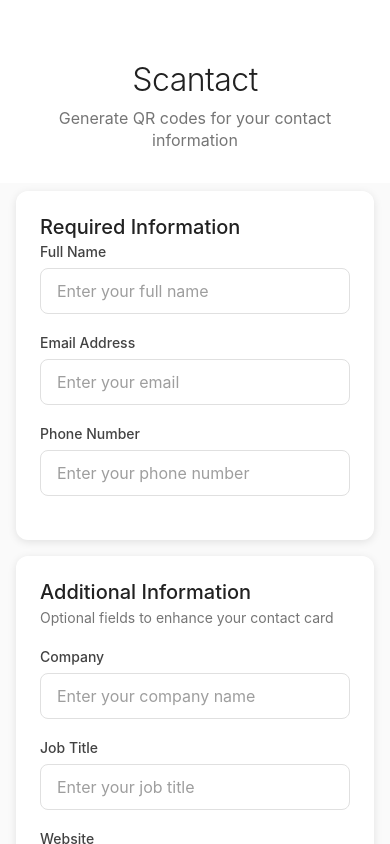
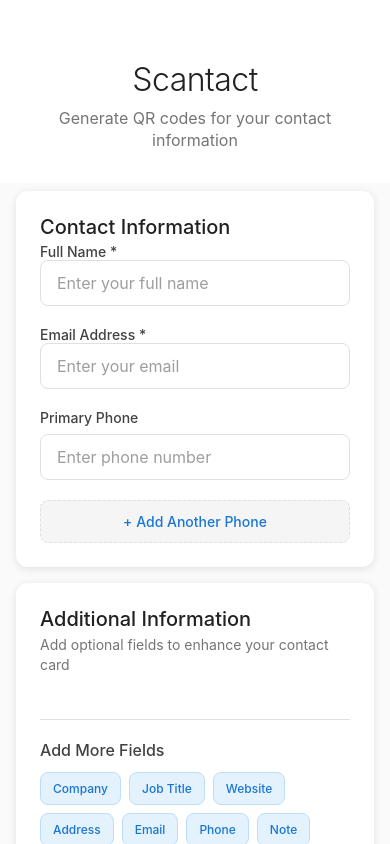
Before and after one commit to andrewnyu/scantact, a React Native app: screen / in a window 390 px wide. Built offline with nearby package versions, Linux system fonts and the light colour scheme.

Commit message:
Add additional phone input option and hide optional fields input form

```diff
--- a/App.js
+++ b/App.js
@@ -7,30 +7,144 @@ const { width } = Dimensions.get('window');
 export default function App() {
   const [name, setName] = useState('');
   const [email, setEmail] = useState('');
-  const [phone, setPhone] = useState('');
-  const [company, setCompany] = useState('');
-  const [jobTitle, setJobTitle] = useState('');
-  const [website, setWebsite] = useState('');
-  const [address, setAddress] = useState('');
+  const [phones, setPhones] = useState(['']);
   const [showQR, setShowQR] = useState(false);
+
+  // Additional fields state
+  const [additionalFields, setAdditionalFields] = useState([]);
+
+  const addPhone = () => {
+    setPhones([...phones, '']);
+  };
+
+  const removePhone = (index) => {
+    if (phones.length > 1) {
+      const newPhones = phones.filter((_, i) => i !== index);
+      setPhones(newPhones);
+    }
+  };
+
+  const updatePhone = (index, value) => {
+    const newPhones = [...phones];
+    newPhones[index] = value;
+    setPhones(newPhones);
+  };
+
+  const addAdditionalField = (type) => {
+    setAdditionalFields([...additionalFields, { id: Date.now(), type, value: '' }]);
+  };
+
+  const removeAdditionalField = (id) => {
+    setAdditionalFields(additionalFields.filter(field => field.id !== id));
+  };
+
+  const updateAdditionalField = (id, value) => {
+    setAdditionalFields(additionalFields.map(field =>
+      field.id === id ? { ...field, value } : field
+    ));
+  };
 
   const generateVCard = () => {
     let vCard = 'BEGIN:VCARD\nVERSION:3.0\n';
     vCard += `FN:${name}\n`;
     vCard += `EMAIL:${email}\n`;
-    vCard += `TEL:${phone}\n`;
 
-    if (company) vCard += `ORG:${company}\n`;
-    if (jobTitle) vCard += `TITLE:${jobTitle}\n`;
-    if (website) vCard += `URL:${website}\n`;
-    if (address) vCard += `ADR:;;${address};;;;\n`;
+    // Add all phone numbers
+    phones.forEach((phone, index) => {
+      if (phone.trim()) {
+        const phoneType = index === 0 ? 'TYPE=CELL' : 'TYPE=WORK';
+        vCard += `TEL;${phoneType}:${phone}\n`;
+      }
+    });
+
+    // Add additional fields
+    additionalFields.forEach(field => {
+      if (field.value.trim()) {
+        switch (field.type) {
+          case 'company':
+            vCard += `ORG:${field.value}\n`;
+            break;
+          case 'jobTitle':
+            vCard += `TITLE:${field.value}\n`;
+            break;
+          case 'website':
+            vCard += `URL:${field.value}\n`;
+            break;
+          case 'address':
+            vCard += `ADR:;;${field.value};;;;\n`;
+            break;
+          case 'email':
+            vCard += `EMAIL;TYPE=WORK:${field.value}\n`;
+            break;
+          case 'phone':
+            vCard += `TEL;TYPE=WORK:${field.value}\n`;
+            break;
+          case 'note':
+            vCard += `NOTE:${field.value}\n`;
+            break;
+        }
+      }
+    });
 
     vCard += 'END:VCARD';
     return vCard;
   };
 
   const vCard = generateVCard();
-  const isFormValid = name.trim() && email.trim() && phone.trim();
+  const isFormValid = name.trim() && email.trim() && phones.some(phone => phone.trim());
+
+  const renderPhoneInput = (phone, index) => (
+    <View key={index} style={styles.inputGroup}>
+      <View style={styles.inputHeader}>
+        <Text style={styles.label}>
+          {index === 0 ? 'Primary Phone' : `Phone ${index + 1}`}
+        </Text>
+        {phones.length > 1 && (
+          <TouchableOpacity
+            style={styles.removeButton}
+            onPress={() => removePhone(index)}
+            activeOpacity={0.7}
+          >
+            <Text style={styles.removeButtonText}>Remove</Text>
+          </TouchableOpacity>
+        )}
+      </View>
+      <TextInput
+        style={styles.input}
+        placeholder="Enter phone number"
+        value={phone}
+        onChangeText={(value) => updatePhone(index, value)}
+        keyboardType="phone-pad"
+        placeholderTextColor="#9E9E9E"
+      />
+    </View>
+  );
+
+  const renderAdditionalField = (field) => (
+    <View key={field.id} style={styles.inputGroup}>
+      <View style={styles.inputHeader}>
+        <Text style={styles.label}>{field.type.charAt(0).toUpperCase() + field.type.slice(1)}</Text>
+        <TouchableOpacity
+          style={styles.removeButton}
+          onPress={() => removeAdditionalField(field.id)}
+          activeOpacity={0.7}
+        >
+          <Text style={styles.removeButtonText}>Remove</Text>
+        </TouchableOpacity>
+      </View>
+      <TextInput
+        style={[styles.input, field.type === 'address' && styles.textArea]}
+        placeholder={`Enter ${field.type}`}
+        value={field.value}
+        onChangeText={(value) => updateAdditionalField(field.id, value)}
+        keyboardType={field.type === 'email' || field.type === 'website' ? 'email-address' : 'default'}
+        autoCapitalize={field.type === 'email' || field.type === 'website' ? 'none' : 'sentences'}
+        multiline={field.type === 'address'}
+        numberOfLines={field.type === 'address' ? 3 : 1}
+        placeholderTextColor="#9E9E9E"
+      />
+    </View>
+  );
 
   return (
     <KeyboardAvoidingView style={styles.container} behavior={Platform.OS === 'ios' ? 'padding' : undefined}>
@@ -41,9 +155,10 @@ export default function App() {
         </View>
 
         <View style={styles.card}>
-          <Text style={styles.sectionTitle}>Required Information</Text>
+          <Text style={styles.sectionTitle}>Contact Information</Text>
+
           <View style={styles.inputGroup}>
-            <Text style={styles.label}>Full Name</Text>
+            <Text style={styles.label}>Full Name *</Text>
             <TextInput
               style={styles.input}
               placeholder="Enter your full name"
@@ -54,7 +169,7 @@ export default function App() {
           </View>
 
           <View style={styles.inputGroup}>
-            <Text style={styles.label}>Email Address</Text>
+            <Text style={styles.label}>Email Address *</Text>
             <TextInput
               style={styles.input}
               placeholder="Enter your email"
@@ -66,69 +181,76 @@ export default function App() {
             />
           </View>
 
-          <View style={styles.inputGroup}>
-            <Text style={styles.label}>Phone Number</Text>
-            <TextInput
-              style={styles.input}
-              placeholder="Enter your phone number"
-              value={phone}
-              onChangeText={setPhone}
-              keyboardType="phone-pad"
-              placeholderTextColor="#9E9E9E"
-            />
-          </View>
+          {phones.map((phone, index) => renderPhoneInput(phone, index))}
+
+          <TouchableOpacity
+            style={styles.addButton}
+            onPress={addPhone}
+            activeOpacity={0.8}
+          >
+            <Text style={styles.addButtonText}>+ Add Another Phone</Text>
+          </TouchableOpacity>
         </View>
 
         <View style={styles.card}>
           <Text style={styles.sectionTitle}>Additional Information</Text>
-          <Text style={styles.sectionSubtitle}>Optional fields to enhance your contact card</Text>
+          <Text style={styles.sectionSubtitle}>Add optional fields to enhance your contact card</Text>
 
-          <View style={styles.inputGroup}>
-            <Text style={styles.label}>Company</Text>
-            <TextInput
-              style={styles.input}
-              placeholder="Enter your company name"
-              value={company}
-              onChangeText={setCompany}
-              placeholderTextColor="#9E9E9E"
-            />
-          </View>
+          {additionalFields.map(field => renderAdditionalField(field))}
 
-          <View style={styles.inputGroup}>
-            <Text style={styles.label}>Job Title</Text>
-            <TextInput
-              style={styles.input}
-              placeholder="Enter your job title"
-              value={jobTitle}
-              onChangeText={setJobTitle}
-              placeholderTextColor="#9E9E9E"
-            />
-          </View>
-
-          <View style={styles.inputGroup}>
-            <Text style={styles.label}>Website</Text>
-            <TextInput
-              style={styles.input}
-              placeholder="Enter your website URL"
-              value={website}
-              onChangeText={setWebsite}
-              keyboardType="url"
-              autoCapitalize="none"
-              placeholderTextColor="#9E9E9E"
-            />
-          </View>
-
-          <View style={styles.inputGroup}>
-            <Text style={styles.label}>Address</Text>
-            <TextInput
-              style={[styles.input, styles.textArea]}
-              placeholder="Enter your address"
-              value={address}
-              onChangeText={setAddress}
-              multiline
-              numberOfLines={3}
-              placeholderTextColor="#9E9E9E"
-            />
+          <View style={styles.addFieldsContainer}>
+            <Text style={styles.addFieldsTitle}>Add More Fields</Text>
+            <View style={styles.addFieldsGrid}>
+              <TouchableOpacity
+                style={styles.addFieldButton}
+                onPress={() => addAdditionalField('company')}
+                activeOpacity={0.8}
+              >
+                <Text style={styles.addFieldButtonText}>Company</Text>
+              </TouchableOpacity>
+              <TouchableOpacity
+                style={styles.addFieldButton}
+                onPress={() => addAdditionalField('jobTitle')}
+                activeOpacity={0.8}
+              >
+                <Text style={styles.addFieldButtonText}>Job Title</Text>
+              </TouchableOpacity>
+              <TouchableOpacity
+                style={styles.addFieldButton}
+                onPress={() => addAdditionalField('website')}
+                activeOpacity={0.8}
+              >
+                <Text style={styles.addFieldButtonText}>Website</Text>
+              </TouchableOpacity>
+              <TouchableOpacity
+                style={styles.addFieldButton}
+                onPress={() => addAdditionalField('address')}
+                activeOpacity={0.8}
+              >
+                <Text style={styles.addFieldButtonText}>Address</Text>
+              </TouchableOpacity>
+              <TouchableOpacity
+                style={styles.addFieldButton}
+                onPress={() => addAdditionalField('email')}
+                activeOpacity={0.8}
+              >
+                <Text style={styles.addFieldButtonText}>Email</Text>
+              </TouchableOpacity>
+              <TouchableOpacity
+                style={styles.addFieldButton}
+                onPress={() => addAdditionalField('phone')}
+                activeOpacity={0.8}
+              >
+                <Text style={styles.addFieldButtonText}>Phone</Text>
+              </TouchableOpacity>
+              <TouchableOpacity
+                style={styles.addFieldButton}
+                onPress={() => addAdditionalField('note')}
+                activeOpacity={0.8}
+              >
+                <Text style={styles.addFieldButtonText}>Note</Text>
+              </TouchableOpacity>
+            </View>
           </View>
         </View>
 
@@ -217,11 +339,16 @@ const styles = StyleSheet.create({
   inputGroup: {
     marginBottom: 20,
   },
+  inputHeader: {
+    flexDirection: 'row',
+    justifyContent: 'space-between',
+    alignItems: 'center',
+    marginBottom: 8,
+  },
   label: {
     fontSize: 14,
     fontWeight: '500',
     color: '#424242',
-    marginBottom: 8,
   },
   input: {
     borderWidth: 1,
@@ -236,6 +363,62 @@ const styles = StyleSheet.create({
   textArea: {
     height: 80,
     textAlignVertical: 'top',
+  },
+  addButton: {
+    backgroundColor: '#F5F5F5',
+    borderRadius: 8,
+    paddingVertical: 12,
+    paddingHorizontal: 16,
+    alignItems: 'center',
+    borderWidth: 1,
+    borderColor: '#E0E0E0',
+    borderStyle: 'dashed',
+  },
+  addButtonText: {
+    fontSize: 14,
+    fontWeight: '500',
+    color: '#1976D2',
+  },
+  removeButton: {
+    backgroundColor: '#FFEBEE',
+    borderRadius: 6,
+    paddingHorizontal: 12,
+    paddingVertical: 4,
+  },
+  removeButtonText: {
+    fontSize: 12,
+    fontWeight: '500',
+    color: '#D32F2F',
+  },
+  addFieldsContainer: {
+    marginTop: 24,
+    paddingTop: 20,
+    borderTopWidth: 1,
+    borderTopColor: '#E0E0E0',
+  },
+  addFieldsTitle: {
+    fontSize: 16,
+    fontWeight: '500',
+    color: '#424242',
+    marginBottom: 12,
+  },
+  addFieldsGrid: {
+    flexDirection: 'row',
+    flexWrap: 'wrap',
+    gap: 8,
+  },
+  addFieldButton: {
+    backgroundColor: '#E3F2FD',
+    borderRadius: 8,
+    paddingVertical: 8,
+    paddingHorizontal: 12,
+    borderWidth: 1,
+    borderColor: '#BBDEFB',
+  },
+  addFieldButtonText: {
+    fontSize: 12,
+    fontWeight: '500',
+    color: '#1976D2',
   },
   generateButton: {
     backgroundColor: '#1976D2',
```
